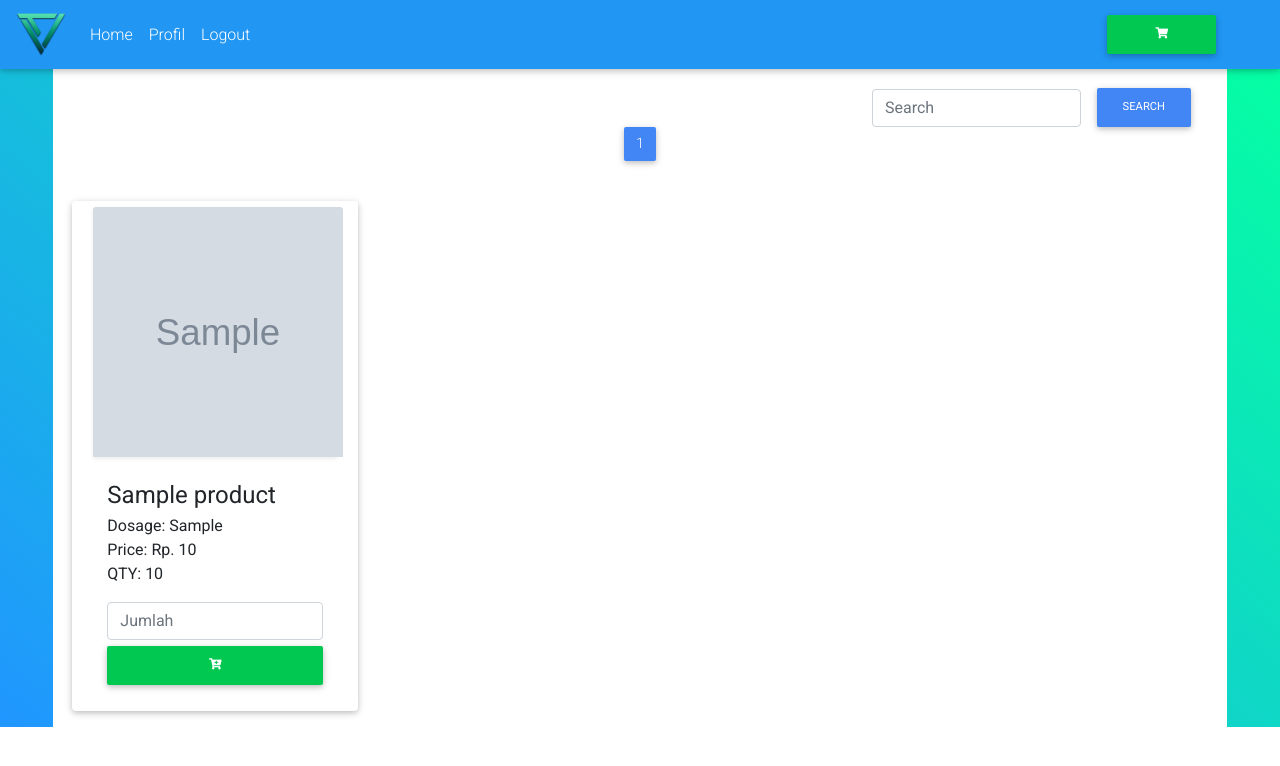
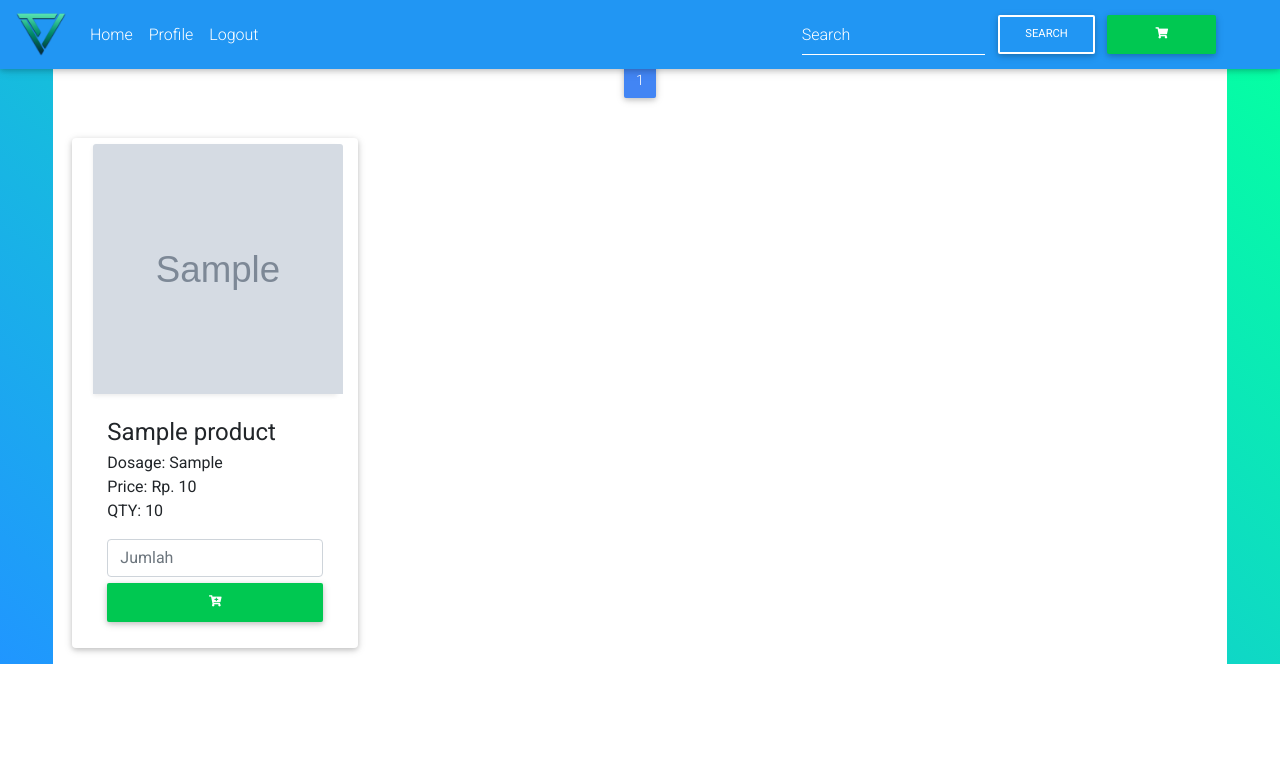
Before and after one commit to ArnNied/django-apotek, a Django app: page / in a window 1280 px wide. Shown: the top 766 px of the page. Run offline with Django 3.2, Linux system fonts and the light colour scheme; a user stored in the database is signed in; tables that the repository leaves empty hold one stand-in row (values such as "Sample post"); grey boxes marked "Sample" are stand-in pictures; some libraries are stand-ins or nearby versions.

Commit message:
Added basic product page; Added pagination; Added search function

```diff
--- a/apotek/forms.py
+++ b/apotek/forms.py
@@ -32,18 +32,22 @@
     )
 class LoginForm(forms.Form):
     username = forms.CharField(
-        widget=forms.TextInput(attrs={
-            'class': 'form-control mb-2'
-        }),
-        required=True
+        widget=forms.TextInput(attrs={'class': 'form-control mb-2'}),
     )
     password = forms.CharField(
         min_length=8,
         max_length=255,
-        widget=forms.PasswordInput(attrs={
-            'class': 'form-control mb-2'
-        })
+        widget=forms.PasswordInput(attrs={'class': 'form-control mb-2'})
     )
+
+class SearchForm(forms.Form):
+    search=forms.CharField(
+        max_length=255,
+        widget=forms.TextInput(attrs={'class': 'form-control', 'placeholder': 'Search'}),
+        required=False
+    )
+
+
 
 # class RegisterForm(forms.Form):
 #     first_name = forms.CharField(max_length=255,
--- a/apotek/models.py
+++ b/apotek/models.py
@@ -1,16 +1,20 @@
 from django.db import models
 from django.utils import timezone
 from django.contrib import auth
+from datetime import date
 
 # Create your models here.
 
 class Product(models.Model):
     name = models.CharField(max_length=255)
     image = models.ImageField(upload_to='apotek/img/product')
+    description = models.TextField(blank=True)
     dosage = models.CharField(max_length=255, default="Not Strict")
     quantity = models.IntegerField(default=0)
     tags = models.CharField(max_length=255, blank=True)
     price = models.IntegerField(default=0)
+    date_added = models.DateField(auto_now=True)
+    date_modified = models.DateField(auto_now_add=True)
 
     def __str__(self):
         return self.name
--- a/apotek/urls.py
+++ b/apotek/urls.py
@@ -10,5 +10,4 @@
     path('user/auth/', views.user_auth, name='user_auth'),
     path('user/logout/', views.user_logout, name='user_logout'),
     path('<int:page>/', views.index),
-    path('upload/', views.upload)
 ] + static(settings.MEDIA_URL, document_root=settings.MEDIA_ROOT)
--- a/apotek/views.py
+++ b/apotek/views.py
@@ -5,29 +5,35 @@
 from django.http import HttpResponse, HttpResponseRedirect
 from django.urls import reverse
 from django.contrib.auth import login, authenticate, logout
-from .forms import LoginForm, RegisterForm
+from .forms import LoginForm, RegisterForm, SearchForm
 from .models import Product
 from django.contrib.auth.models import User
+from django.db.models import Q
+from django.core.paginator import Paginator
+from django.core.cache import caches
 from math import ceil
 
 # Create your views here.
 
 @login_required
-def index(request, page=1):
-    products = Product.objects.all()
-    products2 = products[page*16 - 16:page*16]
+def index(request, page=1, query=''):
+    try:
+        query = request.GET['search']
+        products = Product.objects.filter(Q(name__icontains=query) | Q(tags__icontains=query))
+    except KeyError:
+        products = Product.objects.all()
 
-    last_page = ceil(len(products) / 16)
+    paginator = Paginator(products, 2, allow_empty_first_page=True)
+    page = paginator.page(page)
 
     context = {
         'page_title': "Apotek",
-        'active_page': page,
-        'total_page': range(1, last_page + 1),
-        'last_page': last_page,
-        'products': products2
+        'products': page,
+        'search': SearchForm()
     }
 
     return render(request, 'apotek/index.html', context)
+
 
 def user_auth(request):
     if '_auth_user_hash' in request.session:
@@ -89,8 +95,8 @@
 
     return redirect('apotek:index')
 
-def upload(request):
-    if request.method == 'POST':
-        uploaded_file = request.FILES['file']
+# def upload(request):
+#     if request.method == 'POST':
+#         uploaded_file = request.FILES['file']
 
-    return render(request, 'apotek/upload.html')
+#     return render(request, 'apotek/upload.html')
--- a/templates/apotek/index.html
+++ b/templates/apotek/index.html
@@ -7,37 +7,29 @@
     <div class="container-fluid mt-5 aqua-gradient">
         <div class="row">
             <div class="col-11 pb-3 mx-auto bg-white">
-                <div class="col-12 mt-4">
-                    <form class="form-inline my-2 my-lg-0" action="/product/search/" method="get">
-                        <input class="form-control ml-auto" type="search" placeholder="Search" aria-label="Search"
-                            name="keyword">
-                        <button class="btn btn-primary btn-md my-2 my-sm-0 ml-3" type="submit"
-                            autocomplete="off">Search</button>
-                    </form>
-                </div>
                 <!-- PAGINATION -->
                 <nav>
                     <ul class="pagination justify-content-center">
-                        {% if active_page != 1 %}
+                        {% if products.has_previous %}
                         <li class="page-item">
-                            <a class="page-link" href="/{{ i }}" aria-label="Previous">
+                            <a class="page-link" href="/{{ products.previous_page_number }}/">
                                 <span aria-hidden="true">&laquo;</span>
                                 <span class="sr-only">Previous</span>
                             </a>
                         </li>
                         {% endif %}
 
-                        {% for i in total_page %}
-                        {% if i == active_page %}
+                        {% for i in products.paginator.page_range %}
+                        {% if i == products.number %}
                         <li class="page-item active"><a class="page-link" href="/{{ i }}/">{{ i }}</a></li>
                         {% else %}
                         <li class="page-item"><a class="page-link" href="/{{ i }}/">{{ i }}</a></li>
                         {% endif %}
                         {% endfor %}
 
-                        {% if active_page != last_page %}
+                        {% if products.has_next %}
                         <li class="page-item">
-                            <a class="page-link" href="/{{ last_page }}" aria-label="Previous">
+                            <a class="page-link" href="/{{ products.next_page_number }}/">
                                 <span aria-hidden="true">&raquo;</span>
                                 <span class="sr-only">Previous</span>
                             </a>
@@ -46,8 +38,9 @@
 
                     </ul>
                 </nav>
+
                 <div class="col-12 p-0">
-                    {% for product in products %}
+                    {% for product in products.object_list %}
                     <div class="card col-sm-12 col-md-4 col-lg-3 mt-4 mx-1 float-left" style="width: 18.0rem;">
                         <a class="btn btn-link p-0 mb-0 shadow-sm" href="/product/detail/{{product.id}}">
                             <img class="card-img-top" src="{{ product.image.url }}" alt="{{ product.name }}"
--- a/templates/apotek/navbar.html
+++ b/templates/apotek/navbar.html
@@ -1,23 +1,37 @@
 {% load static %}
 
-<nav class="navbar navbar-expand-lg navbar-dark blue fixed-top">
-    <img src="{% static 'apotek/img/misc/apotek_logo.png' %}" class="navbar-brand" width=50>
-    <button class="navbar-toggler" type="button" data-toggle="collapse" data-target="#navbarText"
-        aria-controls="navbarText" aria-expanded="false" aria-label="Toggle navigation">
-        <span class="navbar-toggler-icon"></span>
-    </button>
-    <div class="collapse navbar-collapse" id="navbarText">
+<nav class="navbar navbar-expand-lg navbar-dark blue mb-4 fixed-top">
+
+    <!-- Navbar brand -->
+    <a class="navbar-brand" href="/">
+        <img src="{% static 'apotek/img/misc/apotek_logo.png' %}" width=50>
+    </a>
+
+    <button class="navbar-toggler" type="button" data-toggle="collapse" data-target="#navbarSupportedContent"
+    aria-controls="navbarSupportedContent" aria-expanded="false" aria-label="Toggle navigation"><span
+      class="navbar-toggler-icon"></span></button>
+
+    <!-- Collapsible content -->
+    <div class="collapse navbar-collapse" id="navbarSupportedContent">
         <ul class="navbar-nav mr-auto">
             <li class="nav-item">
                 <a class="nav-link" href="/">Home</a>
             </li>
             <li class="nav-item">
-                <a class="nav-link" href="/profile/">Profil</a>
+                <a class="nav-link" href="/profile/">Profile</a>
             </li>
             <li class="nav-item">
                 <a class="nav-link" href="/user/logout/">Logout</a>
             </li>
         </ul>
-        <a class="btn btn-success btn-md ml-auto mr-5 px-5" href="cart.php"><i class="fa fa-shopping-cart"></i></a>
+        <form action="/" method="get" class="form-inline ml-auto">
+            <div class="md-form my-0">
+                {{ search.search }}
+            </div>
+            <button class="btn btn-outline-white btn-md my-0 ml-sm-2" type="submit">Search</button>
+        </form>
+        <a class="btn btn-success btn-md mr-5 px-5" href="cart.php"><i class="fa fa-shopping-cart"></i></a>
     </div>
+    <!-- Collapsible content -->
+
 </nav>
```
